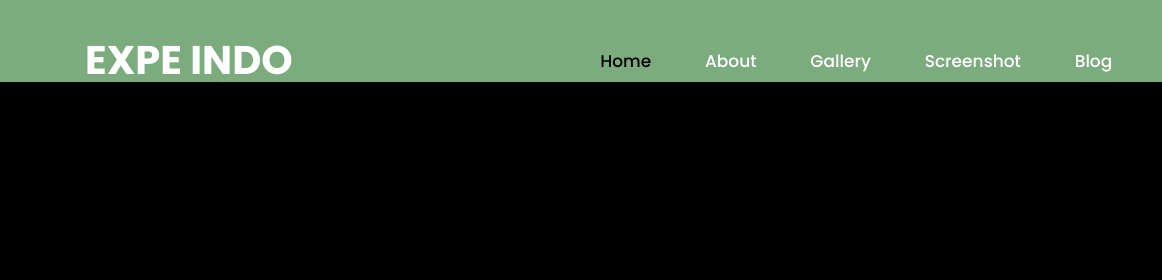
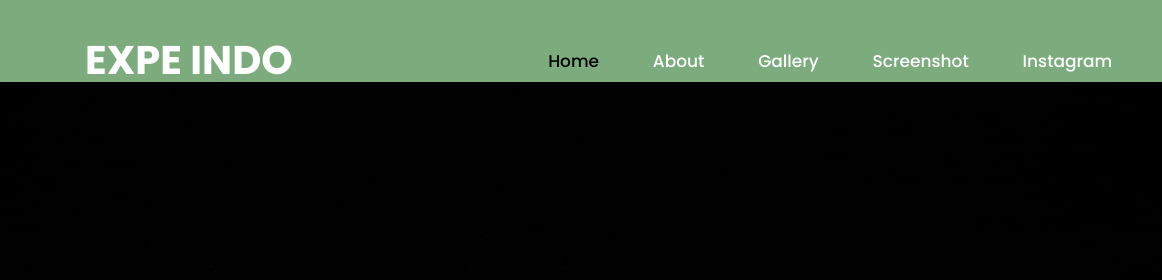
Before and after one commit to masendor/masendor.github.io, a plain HTML site: page index.html in a window 1280 px wide. Shown: the top 280 px of the page, 0-1162 px from the left. Drawn offline with nearby package versions, Linux system fonts and the light colour scheme.

Commit message:
update instagram

```diff
--- a/index.html
+++ b/index.html
@@ -58,7 +58,7 @@
                               <li> <a href="#about">About</a> </li>
                               <li> <a href="#service"> Gallery</a> </li>
                               <li> <a href="#screenshot">Screenshot</a> </li>
-                              <li> <a href="#blog">Blog</a> </li>
+                              <li> <a href="https://www.instagram.com/masendor_/">Instagram</a> </li>
                               <!-- <li> <a href="#contact">Contact us</a> </li> -->
                               <li class="mean-last"> <a href="#"><img src="images/search_icon.png" alt="#" /></a> </li>
                            </ul>
```
